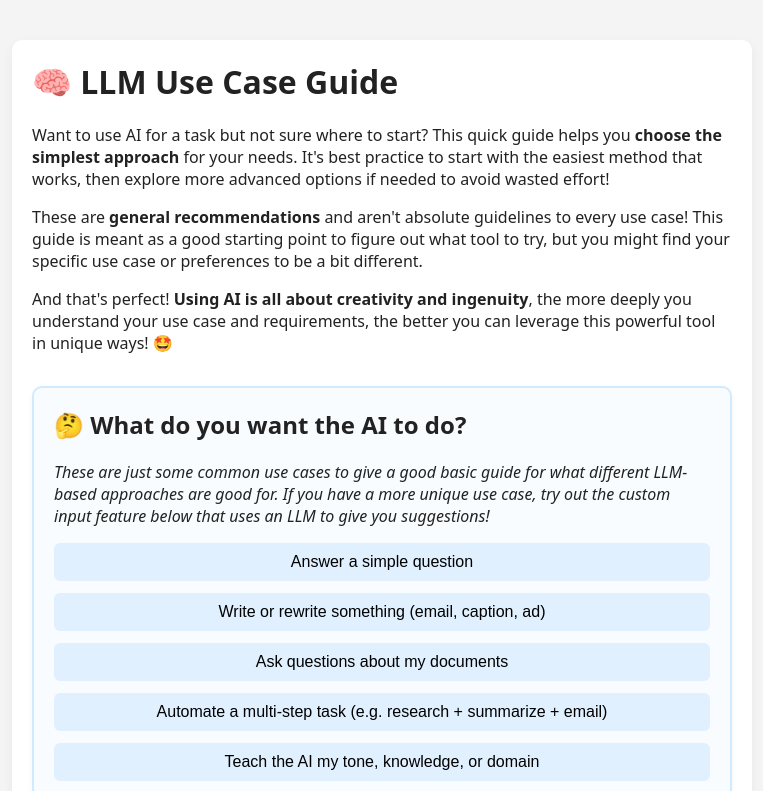
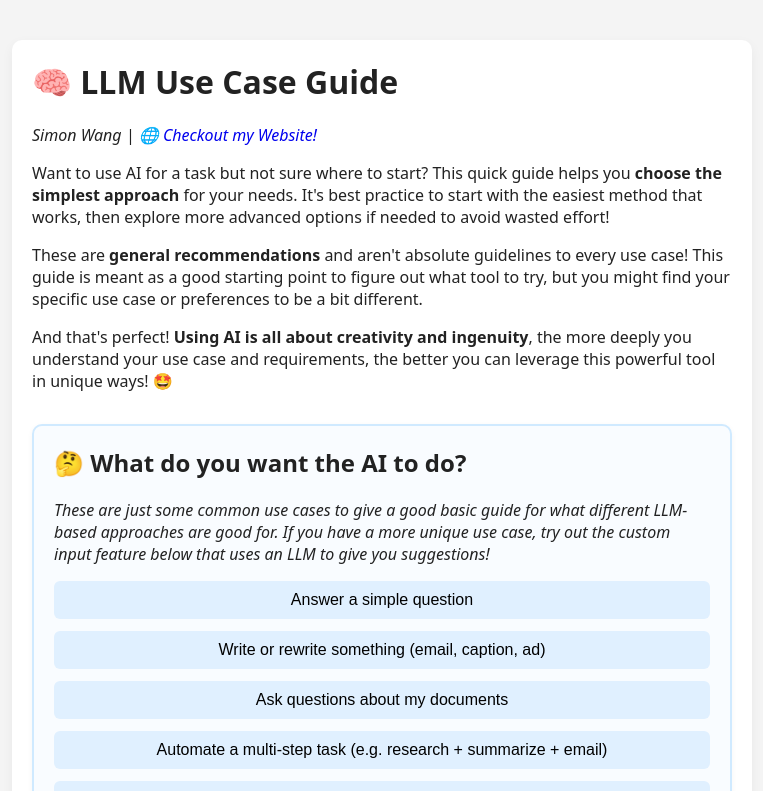
Before and after one commit to simoncwang/llm-guide, a Next.js app: page / in a window 1280 px wide. Shown: the top 791 px of the page, without its empty margins (258-1021 px from the left). Built offline with nearby package versions, Linux system fonts and the light colour scheme.

Commit message:
add author and website link

```diff
--- a/app/page.tsx
+++ b/app/page.tsx
@@ -7,6 +7,7 @@ export default function Home() {
   return (
     <main>
       <h1>🧠 LLM Use Case Guide</h1>
+      <p style={{fontStyle: 'italic' }}>Simon Wang | <a style={{textDecoration: 'none' }} href="https://simoncwang.github.io/" target="_blank">🌐 Checkout my Website!</a></p>
       <p>
         Want to use AI for a task but not sure where to start? This quick guide helps you <b>choose the simplest approach</b> for your needs. It&apos;s best practice to start with the easiest method that works, then explore more advanced options if needed to avoid wasted effort!
       </p>
```
